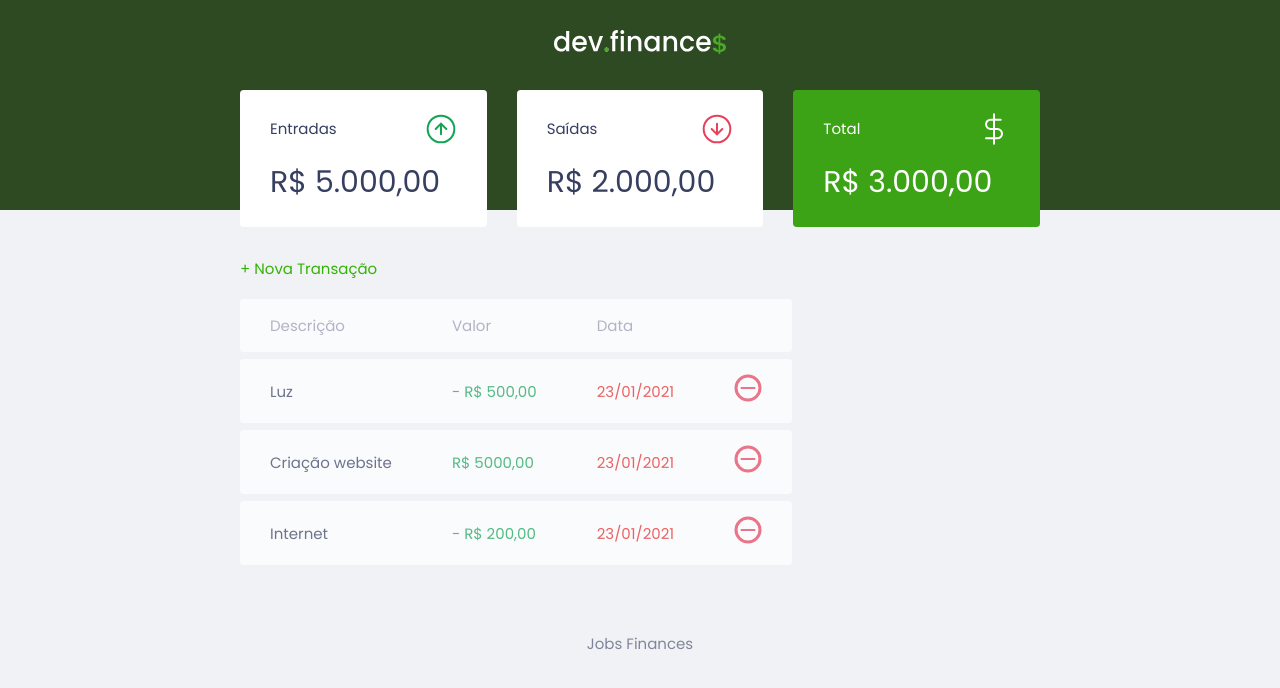
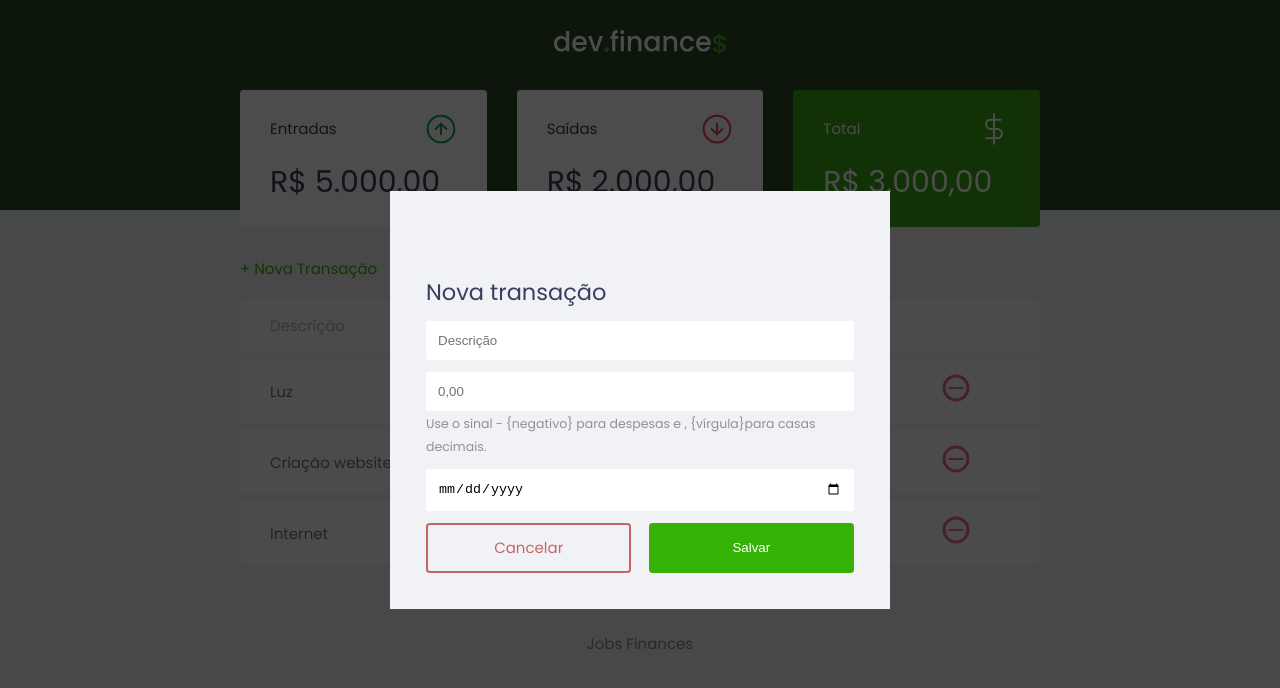
Before and after one commit to Zembrani/discover-1, a plain HTML site: page index.html in a window 1280 px wide. Both pictures are taken after a click on the link "+ Nova Transação". Drawn offline with Linux system fonts and the light colour scheme.

Commit message:
Discover 1 segunda aula concluida

```diff
--- a/index.html
+++ b/index.html
@@ -44,7 +44,9 @@
         <section id="transaction">
             <h2 class="sr-only">Transações</h2>
 
-            <a href="#" class="button new">+ Nova Transação</a>
+            <a href="#"
+            onClick="Modal.open()"
+            class="button new">+ Nova Transação</a>
 
             <table id="data-table">
                 <thead>
@@ -85,8 +87,72 @@
         </section>
     </main>
 
+    <div id="modal-overlay" class="modal-overlay">
+        <div class="modal">
+                <div class="form">
+            <h2>Nova transação</h2>
+                <form action="">
+                    <div class="input-group">
+                        <label class="sr-only"
+                            for="description">Descrição
+                        </label>
+                        <input
+                        type="text"
+                        id="description"
+                        name="description"
+                        placeholder="Descrição"
+                        />
+                    </div>
+                    <div class="input-group">
+                        <label class="sr-only"
+                            for="amount">Valor
+                        </label>
+                        <input
+                        type="number"
+                        step="0.01"
+                        id="amount"
+                        name="amount"
+                        placeholder="0,00"
+                        />
+                        <small class="help">Use o sinal - {negativo} para despesas e , {vírgula}para casas decimais.</small>
+                    </div>
+                    <div class="input-group">
+                        <label class="sr-only"
+                            for="data">Data
+                        </label>
+                        <input
+                        type="date"
+                        step="0.01"
+                        id="data"
+                        name="data"
+                        placeholder="01/01/2021"
+                        />
+                    </div>
+
+                    <div class="input-group actions">
+                        <a href="#"
+                        class="button cancel"
+                        onclick="Modal.close()"
+                        >Cancelar</a>
+                        <button>Salvar</button>
+                    </div>
+                </form>
+            </div>
+        </div>
+    </div>
+
     <footer><p>Jobs Finances</p></footer>
 
+    <script>
+        const Modal = {
+            open() {
+                document.getElementById('modal-overlay').classList.add('active');
+            },
+            close() {
+                document.getElementById('modal-overlay').classList.remove('active');
+            }
+        }
+    </script>
 </body>
 
 </html>
--- a/style.css
+++ b/style.css
@@ -61,6 +61,24 @@ a:hover {
     color: #3dd705;
 }
 
+button {
+    width: 100%;
+    height: 50px;
+
+    border: none;
+    color: white;
+    background: #34b306;
+
+    padding: 0;
+    border-radius: 0.25rem;
+    /* para o cursos ficar a 'mao apontando' */
+    cursor: pointer;
+}
+
+button:hover {
+    background: #3dd705;
+}
+
 .button.new {
     /*inline faz com que o link esteja apenas sobre o texto, porém não aplica a margin;
     block aplica a margin, mas o link cobre a linha inteira;
@@ -69,15 +87,27 @@ a:hover {
     margin-bottom: .8rem;
 }
 
+.button.cancel {
+    color: rgb(173, 8, 8);
+    border: 2px rgb(173, 8, 8) solid;
+    border-radius: .25rem;
+    height: 50px;
+
+    display: flex;
+    align-items: center;
+    justify-content: center;
+    opacity: 0.6;
+}
+
+.button.cancel:hover {
+    opacity: 1;
+}
+
 /* Header */
 header {
     background: var(--green-dark);
     padding: 2rem 0 10rem;
     text-align: center;
-}
-
-header h1 {
-
 }
 
 #logo {
@@ -125,15 +155,18 @@ header h1 {
 }
 
 /* Table */
+#transaction {
+    display: block;
+    width: 100%;
+    /* Define um scroll lateral */
+    overflow: auto;
+}
+
 
 #data-table {
-    display: block;
     width: 100%;
     border-spacing: 0 0.5rem;
     color: #969cb3;
-
-    /* Define um scroll lateral */
-    overflow: auto;
 }
 
 table thead tr th:first-child, table tbody tr td:first-child {
@@ -177,6 +210,73 @@ td.date {
     color: #e92929
 }
 
+/* Modal */
+
+.modal-overlay {
+    width: 100%;
+    height: 100%;
+    background-color: rgba(0, 0, 0, 0.7);
+    position: fixed;
+    top: 0;
+    display: flex;
+    align-items: center;
+    justify-content: center;
+
+    opacity: 0;
+    visibility: hidden;
+}
+
+.modal-overlay.active {
+    opacity: 1;
+    visibility: visible;
+    z-index: 1;
+}
+
+.modal {
+    background: #F0F2f5;
+    padding: 2.4rem;
+    position: relative;
+    width: 90%;
+    max-width: 500px;
+
+}
+
+/* Form */
+
+form {
+    max-width: 500px;
+}
+
+#form h2 {
+    margin-top: 0;
+}
+
+input {
+    border: none;
+    border-radius: 0.2rem;
+    padding: 0.8rem;
+    width: 100%;
+}
+
+.input-group {
+    margin-top: 0.8rem;
+}
+
+.input-group small {
+    opacity: 0.4;
+}
+
+.input-group.actions {
+    display: flex;
+    justify-content: space-between;
+    align-items: center;
+}
+
+.input-group.actions .button, .input-group.actions button {
+    width: 48%;
+}
+
+
 /* Footer */
 
 footer {
```
